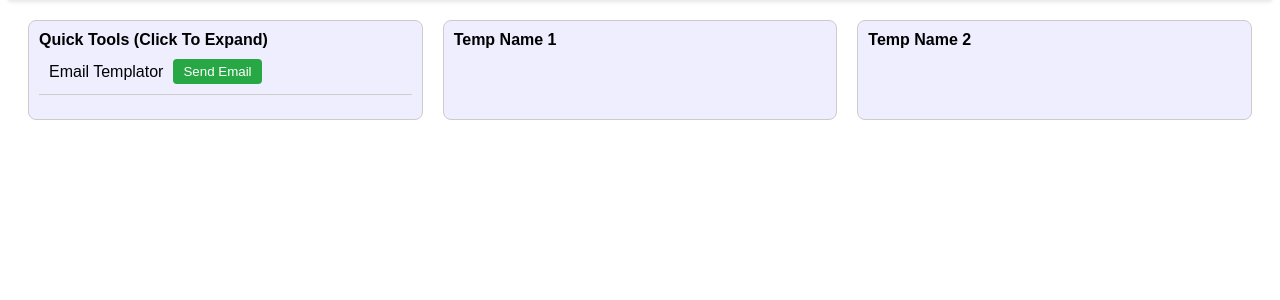
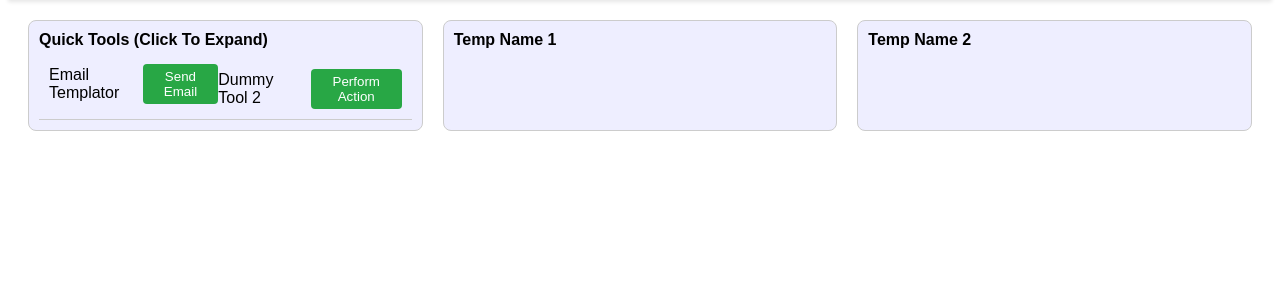
Before and after one commit to vpatel1995/etools, a Django app: page / in a window 1280 px wide. Shown: the part 83-383 px from the top of the page. Run offline with Django 4.2, Linux system fonts and the light colour scheme; data that the repository does not hold is empty.

Commit message:
hide header tests

```diff
--- a/home/templates/home/home.html
+++ b/home/templates/home/home.html
@@ -208,7 +208,7 @@
         margin-top: 10px;
     }
 
-    .dummy-tool-text {
+    #dummy-tool-text {
         margin-right: 10px;
     }
 
@@ -219,19 +219,22 @@
         <div class="bubble-header" onclick="toggleBubble('quick-tools')">Quick Tools (Click To Expand)</div>
         <div class="bubble-overview">
             <div class="email-templator-container">
-                <span class="email-templator-text">Email Templator</span>
+                <span class="hide header" id="email-templator-text">Email Templator</span>
                 {% csrf_token %}
                 <button onclick="sendEmail(true)" class="quick-action-button">Send Email</button>
             </div>
-            <!--
             <div class="dummy-tool-container">
-                <span class="dummy-tool-text">Dummy Tool 2</span>
+                <span class="hide header" id="dummy-tool-text">Dummy Tool 2</span>
                 <button onclick="dummyAction()" class="quick-action-button">Perform Action</button>
             </div>
-            -->
         </div>
         <div class="bubble-content">
             <!-- Existing email templator and other tools here -->
+            <div class="email-templator-container">
+                <span class="visible header" id="email-templator-text">Email Templator</span>
+                {% csrf_token %}
+                <button onclick="sendEmail(true)" class="quick-action-button">Send Email</button>
+            </div>
             <div class="email-container">
                 <div class="form-section">
                     <div class="left-section">
@@ -368,6 +371,22 @@
                 bubble.querySelector('.bubble-content').classList.remove('bubble-content-expanded');
             }
         });
+
+        // Toggle the 'expanded' class on the clicked bubble
+        bubble.classList.toggle('bubble-expanded');
+        bubble.querySelector('.bubble-content').classList.toggle('bubble-content-expanded');
+
+        // Toggle visibility of elements with 'hide header' class
+        var elementsToHide = document.querySelectorAll('.hide header');
+        elementsToHide.forEach(function(element) {
+            element.style.display = bubble.classList.contains('bubble-expanded') ? 'none' : 'block';
+        });
+
+        // If the bubble is now expanded, move it to the first position
+        if (bubble.classList.contains('bubble-expanded')) {
+            bubbleContainer.insertBefore(bubble, bubbleContainer.firstChild);
+        }
+    }
 
         // Toggle the 'expanded' class on the clicked bubble
         bubble.classList.toggle('bubble-expanded');
```
